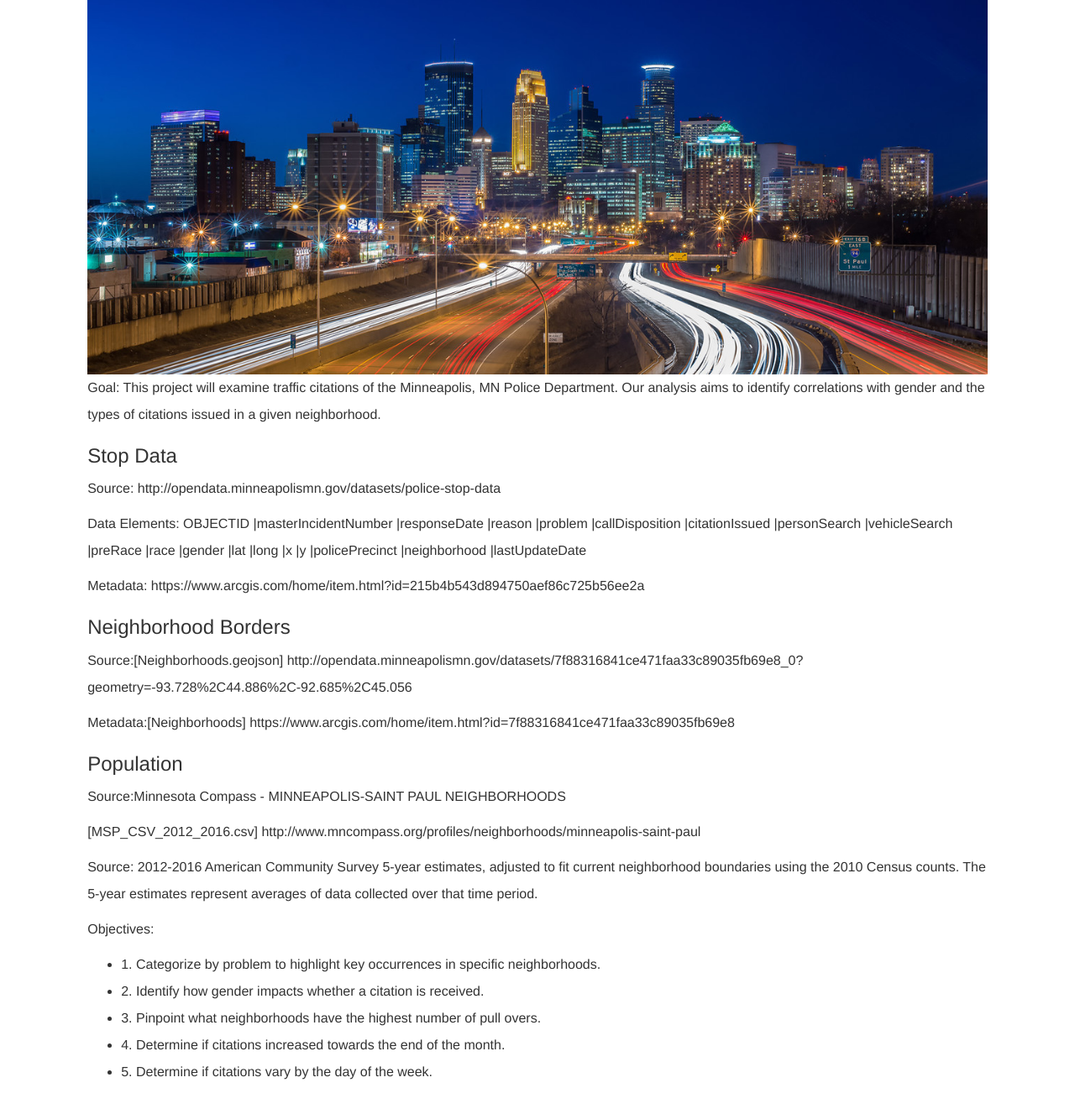
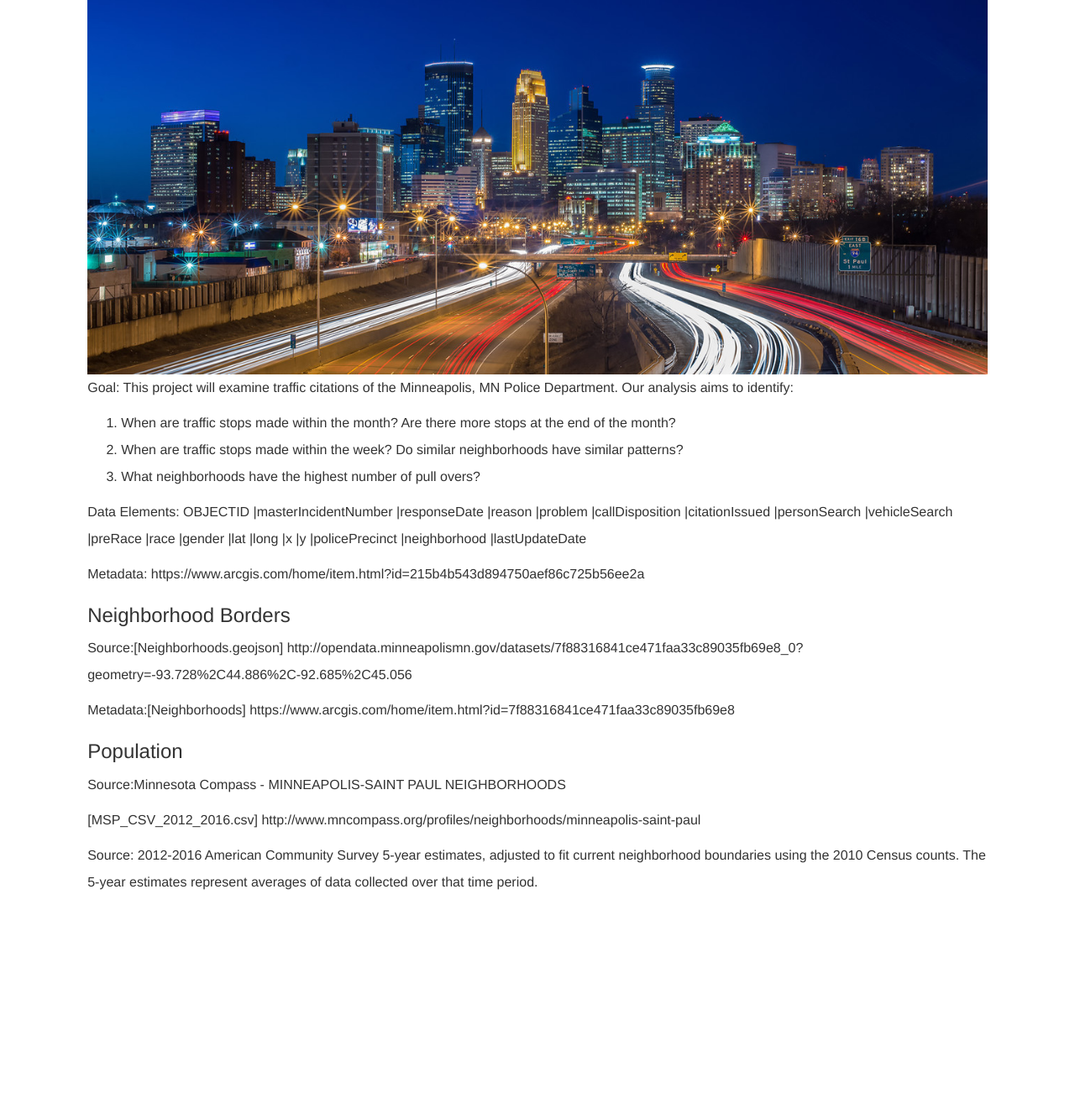
Before and after one commit to mccallkm/Minneapolis-Traffic-Stop-Data-Analysis, a Flask app: page / in a window 1280 px wide. Shown: the part 188-1515 px from the top of the page at 84% size. After the commit the page ends 1248 px from the top, so only its background shows below. Run offline with Flask 2, Linux system fonts and the light colour scheme; some libraries are stand-ins or nearby versions.

Commit message:
bar graph dash board

```diff
--- a/static/js/neighborhoodmap.js
+++ b/static/js/neighborhoodmap.js
@@ -30,7 +30,7 @@ style: function(feature) {
   };
 },
   onEachFeature: function(feature, layer) {
-    layer.bindPopup("<h3>" + feature.properties.BDNAME + "</h3>");
+    layer.bindPopup("<h5>" + feature.properties.BDNAME + "</h5>");
   }
   // Called on each feature
   // onEachFeature: function(feature, layer) {
--- a/static/js/popstop.js
+++ b/static/js/popstop.js
@@ -43,11 +43,11 @@ function initPage () {
     // plot bar graph
   var dataA = [tracePopA];
   var layoutA = {barmode: 'group',title:'A - L Neighborhoods'};
-  Plotly.newPlot('bar1', dataA, layoutA);
+  Plotly.newPlot('bar3', dataA, layoutA);
 
   var dataB = [tracePopB];
   var layoutB = {barmode: 'group',title:'L - W Neighborhoods'};
-  Plotly.newPlot('bar2', dataB, layoutB);
+  Plotly.newPlot('bar4', dataB, layoutB);
   });
 
 }
--- a/templates/index.html
+++ b/templates/index.html
@@ -33,10 +33,9 @@
                             <span class="caret"></span>
                         </a>
                         <ul class="dropdown-menu">
-                                <li><a href="/dowBar">Day of Week Bar Graph</a></li>
                                 <li><a href="/line">Citations by Month Graph</a></li>
                                 <!-- <li><a href="/pie">Neighborhood Pie Graph</a></li> -->
-                                <li><a href="/popstop">Stop / Population Ratio Graph</a></li>
+                                <li><a href="/dowBar">Day of Week Bar Graph</a></li>
                         </ul>
                     </li>
                     <li>
@@ -59,10 +58,12 @@
                             <section id="text">
                                 <img id="summary-image" src="/static/images/MplsSL.jpg " alt="Minneapolis-Image ">
 
-                                <p>Goal: This project will examine traffic citations of the Minneapolis, MN Police Department. Our analysis aims to identify correlations with gender and the types of citations issued in a given neighborhood. </p>
-                                <h3> Stop Data</h3>
-                                <p>Source: http://opendata.minneapolismn.gov/datasets/police-stop-data</p>
-
+                                <p>Goal: This project will examine traffic citations of the Minneapolis, MN Police Department. Our analysis aims to identify:
+                                    <ol>
+                                        <li> When are traffic stops made within the month? Are there  more stops at the end of the month? </li>
+                                        <li> When are traffic stops made within the week? Do similar neighborhoods have similar patterns? </li>
+                                        <li> What neighborhoods have the highest number of pull overs? </li>
+                                    </ol>
                                 <p>Data Elements: OBJECTID |masterIncidentNumber |responseDate |reason |problem |callDisposition |citationIssued |personSearch |vehicleSearch |preRace |race |gender |lat |long |x |y |policePrecinct |neighborhood |lastUpdateDate</p>
 
                                 <p>Metadata: https://www.arcgis.com/home/item.html?id=215b4b543d894750aef86c725b56ee2a</p>
@@ -77,24 +78,13 @@
 
                                 <p>Source: 2012-2016 American Community Survey 5-year estimates, adjusted to fit current neighborhood boundaries using the 2010 Census counts. The 5-year estimates represent averages of data collected over that time period.</p>
 
-                                <p>Objectives:</p>
-                                    <ul>
-                                        <li>1. Categorize by problem to highlight key occurrences in specific neighborhoods.</li>
-                                        <li>2. Identify how gender impacts whether a citation is received.</li>
-                                        <li>3. Pinpoint what neighborhoods have the highest number of pull overs.</li>
-                                        <li>4. Determine if citations increased towards the end of the month.</li>
-                                        <li>5. Determine if citations vary by the day of the week.</li>
-                                    </ul>
                             </section>
                         </section>
                 </div>
             </div>
         </div>
     </div>
-    <!-- <div id="map "></div>
-    <script type="text/javascript " src="../static/js/config.js "></script>
-    <script type="text/javascript " src="../static/js/neighborhoodmap.js "></script>
-    <script type="text/javascript " src="../static/js/raphael.js "></script> -->
+
 
 <script src="https://code.jquery.com/jquery-3.2.1.slim.min.js " integrity="sha384-KJ3o2DKtIkvYIK3UENzmM7KCkRr/rE9/Qpg6aAZGJwFDMVNA/GpGFF93hXpG5KkN " crossorigin="anonymous"></script>
 <script src="https://cdnjs.cloudflare.com/ajax/libs/popper.js/1.12.9/umd/popper.min.js " integrity="sha384-ApNbgh9B+Y1QKtv3Rn7W3mgPxhU9K/ScQsAP7hUibX39j7fakFPskvXusvfa0b4Q " crossorigin="anonymous"></script>
--- a/templates/line.html
+++ b/templates/line.html
@@ -48,11 +48,9 @@
                         </a>
                         <ul class="dropdown-menu">
                             <!-- <li><a href="/">Home</a></li> -->
-                            <li>
-                                <a href="/dowBar">Day of Week Bar Graph</a></li>
                             <li><a href="/line">Citations by Day of Month Graph</a></li>
                             <!-- <li><a href="/pie">Gender Pie Graph</a></li> -->
-                            <li><a href="/popstop">Stop / Population Ratio Graph</a></li>
+                            <li><a href="/dowBar">Day of Week Bar Graph</a></li>
                         </ul>
                     </li>
                     <li>
--- a/templates/popstop.html
+++ b/templates/popstop.html
@@ -41,7 +41,7 @@
                         </a>
                         <ul class="dropdown-menu">
                             <li><a href="/dowBar">Day of Week Bar Graph</a></li>
-                            <li><a href="/line">Citations by Moth Graph</a></li>
+                            <li><a href="/line">Citations by Month Graph</a></li>
                             <!-- <li><a href="/pie">Gender Pie Graph</a></li> -->
                             <li><a href="/popstop">Stop / Population Ratio Graph</a></li>
                         </ul>
@@ -62,12 +62,12 @@
 
         <div class="row">
                 <div class="col-md-12">
-                    <div id=bar1></div>
+                    <div id=bar3></div>
                 </div>
         </div>
         <div class="row">
                 <div class="col-md-12">
-                    <div id=bar2></div>
+                    <div id=bar4></div>
                 </div>
         </div>
         <p>Population Source: 2012-2016 American Community Survey 5-year estimates</p>
```
Also changed, not shown: templates/dowBar.html (+51 -14 lines), templates/heatmap.html (+29 -7 lines), templates/map.html (+5 -7 lines).
